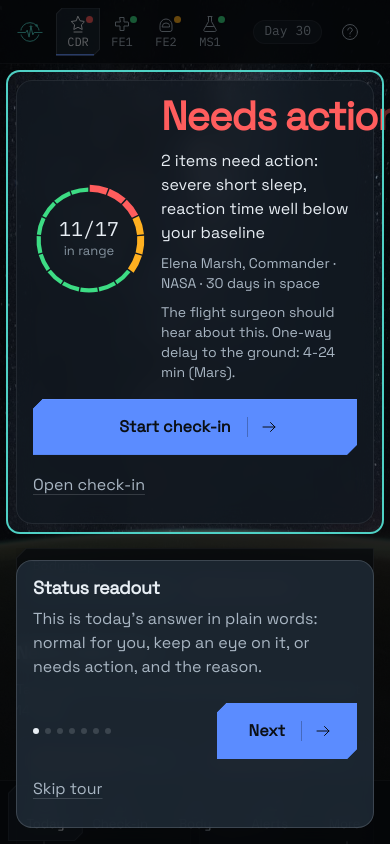
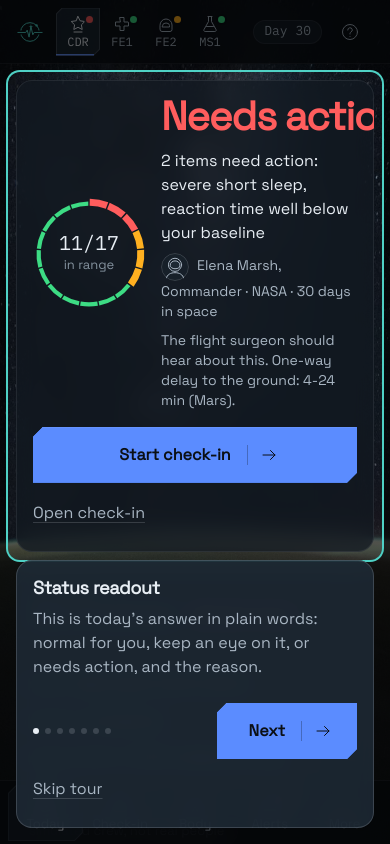
Before and after one commit to victor-andiazabal/victor-andiazabal, a React (Vite) app in the folder vigil/: page / in a window 390 px wide. Shown: the top 844 px of the page. Built offline with nearby package versions, Linux system fonts and the light colour scheme.

Commit message:
Merge the best of both Today screens: baseline sentences, info toggles, legend, mission strip, portrait; fix phone overflow

```diff
--- a/vigil/src/components/IndicatorTile.tsx
+++ b/vigil/src/components/IndicatorTile.tsx
@@ -1,4 +1,4 @@
-import { useId, type CSSProperties } from 'react';
+import { useId, useState, type CSSProperties } from 'react';
 import type { IndicatorDef } from '../data/indicators';
 import { fmt, LEVEL_LABEL } from '../lib/format';
 import type { Evaluation } from '../lib/rules';
@@ -7,6 +7,7 @@ import { AnimateDigits } from './controls/AnimateDigits';
 import { BaselineBand } from './controls/BaselineBand';
 import { StatusStrip } from './controls/StatusStrip';
 import { IconArrowDown, IconArrowRight, IconArrowUp } from './icons';
+import './tile-extras.css';
 import { Pill } from './ui';
 
 type Trend = 'up' | 'down' | 'flat' | null;
@@ -28,6 +29,8 @@ interface IndicatorTileProps {
   attention: boolean;
   /** Track spans on the 12-track grid at <1024, 1024-1279 and >=1280. */
   spans: { sm: number; lg: number; xl: number };
+  /** Plain sentence under the band: where today sits against the person's usual. */
+  note: string;
   onOpen: () => void;
 }
 
@@ -35,8 +38,10 @@ interface IndicatorTileProps {
  * One reading: label, readout, the baseline band, a 14-day strip and the trend. The whole tile opens its trend.
  * In range tiles keep the strip hidden until hover, focus or a tap on it, so only flagged tiles carry colour.
  */
-export function IndicatorTile({ def, status, days, trend, order, refresh, tourAnchor, attention, spans, onOpen }: IndicatorTileProps) {
+export function IndicatorTile({ def, status, days, trend, order, refresh, tourAnchor, attention, spans, note, onOpen }: IndicatorTileProps) {
   const scale = bandScale(status.value, status.baseline, def);
+  const [explain, setExplain] = useState(false);
+  const explainId = useId();
   const TrendIcon = trend ? TREND_ICON[trend] : null;
   const stripId = useId();
   const style = { '--i': order, '--span-sm': spans.sm, '--span-lg': spans.lg, '--span-xl': spans.xl } as CSSProperties;
@@ -52,7 +57,22 @@ export function IndicatorTile({ def, status, days, trend, order, refresh, tourAn
       <div className="ind-head">
         <span className="ind-label">{def.shortLabel ?? def.label}</span>
         <Pill level={status.level} />
+        <button
+          type="button"
+          className="ind-info"
+          aria-label={`What is ${def.label}?`}
+          aria-expanded={explain}
+          aria-controls={explainId}
+          onClick={(e) => { e.stopPropagation(); setExplain((v) => !v); }}
+        >
+          i
+        </button>
       </div>
+      {explain && (
+        <div id={explainId} className="ind-explain">
+          <b>{def.label}.</b> {def.what} <span className="ind-explain-ref">{def.reference}</span>
+        </div>
+      )}
       <div className="ind-readout">
         <AnimateDigits value={fmt(def.id, status.value)} className="ind-value" />
         <span className="ind-unit mono">{def.unit}</span>
@@ -65,6 +85,7 @@ export function IndicatorTile({ def, status, days, trend, order, refresh, tourAn
       <div className="ind-band" data-tour={tourAnchor ? 'baseline' : undefined}>
         <BaselineBand value={status.value} baseline={status.baseline} min={scale.min} max={scale.max} />
       </div>
+      <p className="ind-note">{note}</p>
       <div className="ind-strip">
         <StatusStrip days={days} summaryId={stripId} />
       </div>
--- a/vigil/src/components/StatusPanel.tsx
+++ b/vigil/src/components/StatusPanel.tsx
@@ -70,10 +70,12 @@ interface StatusPanelProps {
   sweep: number;
   meta: string;
   surgeonNote: string | null;
+  /** Portrait shown beside the name line. */
+  portrait?: React.ReactNode;
   go: (v: View, indicator?: IndicatorId) => void;
 }
 
-export function StatusPanel({ ev, action, sweep, meta, surgeonNote, go }: StatusPanelProps) {
+export function StatusPanel({ ev, action, sweep, meta, surgeonNote, portrait, go }: StatusPanelProps) {
   const src = sourceById(REMEASURE_SOURCE);
   return (
     <section className="panel status-panel" data-tour="status" aria-labelledby="status-word">
@@ -84,7 +86,7 @@ export function StatusPanel({ ev, action, sweep, meta, surgeonNote, go }: Status
           {LEVEL_LABEL[ev.overall]}
         </h1>
         <p className="status-reason">{reasonLine(ev.findings)}</p>
-        <p className="status-meta">{meta}</p>
+        <p className="status-meta">{portrait && <span className="status-portrait">{portrait}</span>}{meta}</p>
         {surgeonNote && <p className="status-surgeon">{surgeonNote}</p>}
       </div>
       <div className="status-actions">
--- a/vigil/src/components/Today.tsx
+++ b/vigil/src/components/Today.tsx
@@ -9,6 +9,8 @@ import { useStore } from '../state/store';
 import { Avatar } from './Avatar';
 import { IconChevronRight } from './icons';
 import { IndicatorTile } from './IndicatorTile';
+import { tileNote } from '../lib/words';
+import { scenarioById } from '../lib/simulate';
 import { StatusPanel } from './StatusPanel';
 import { Disclaimer, Pill } from './ui';
 import './today.css';
@@ -103,13 +105,21 @@ export function Today({ go }: { go: Go }) {
   return (
     <>
       <div className="today-top">
-        <StatusPanel ev={ev} action={action} sweep={sweep} meta={meta} surgeonNote={surgeonNote} go={go} />
+        <StatusPanel ev={ev} action={action} sweep={sweep} meta={meta} surgeonNote={surgeonNote} portrait={<Avatar crew={selected} size={28} />} go={go} />
         <section className="panel today-body" data-tour="bodymap" aria-labelledby="today-body-title">
           <h2 id="today-body-title">Body map</h2>
           <Suspense fallback={<p className="muted bm-fallback">Loading body map…</p>}>
             <BodyMap go={go} compact />
           </Suspense>
         </section>
+      </div>
+
+      <div className="mission-strip" aria-label="Mission context">
+        <span className="pill neutral"><span className="k">where</span>{env.label}</span>
+        <span className="pill neutral"><span className="k">gravity</span>{env.gravity}</span>
+        <span className="pill neutral"><span className="k">signal to Earth</span>{env.commDelay} one way</span>
+        <span className="pill neutral"><span className="k">scenario</span>{scenarioById(settings.scenario).label}</span>
+        <span className="pill neutral sim">simulated crew, not real people</span>
       </div>
 
       <section className="today-section" aria-label="Indicators">
@@ -119,7 +129,12 @@ export function Today({ go }: { go: Go }) {
               <h2 id={`today-${g.id}-title`}>
                 {g.title} <span className="ind-count mono">{g.defs.length}</span>
               </h2>
-              {gi === 0 && <span className="section-hint">Tap a tile for its trend; tap the day bars for the last 14 days</span>}
+              {gi === 0 && (
+                <span className="section-hint">
+                  <span className="legend-line"><span className="dot green" aria-hidden="true" /> normal for you <span className="dot amber" aria-hidden="true" /> keep an eye on it <span className="dot red" aria-hidden="true" /> do something now</span>
+                  Tap a tile for its trend, the day bars for the last 14 days, or <b>i</b> for what it measures.
+                </span>
+              )}
             </div>
             <div className="ind-grid">
               {g.defs.map((def, i) => {
@@ -133,6 +148,7 @@ export function Today({ go }: { go: Go }) {
                     trend={trends[def.id]}
                     order={order}
                     refresh={sweep > 0 && refreshed[def.id] === g.id}
+                    note={tileNote(def, ev.byIndicator[def.id], settings.environment)}
                     tourAnchor={order === 0}
                     attention={g.id === 'attention'}
                     spans={{ sm: g.spans.sm[i], lg: g.spans.lg[i], xl: g.spans.xl[i] }}
--- /dev/null
+++ b/vigil/src/components/tile-extras.css
@@ -0,0 +1,36 @@
+/* Clarity extras on the indicator tiles: a plain sentence about the baseline, and an "i" that explains the measure. */
+.ind-note { position: relative; z-index: 2; pointer-events: none; margin: 0; font-size: 12.5px; line-height: 1.35; color: var(--text-2); }
+.ind-tile.range .ind-note { color: var(--text-muted); }
+.ind-info {
+  position: relative; z-index: 2; flex: 0 0 auto;
+  width: 22px; height: 22px; border-radius: 50%; padding: 0;
+  border: 1px solid var(--line-strong); background: var(--surface-2); color: var(--text-muted);
+  font-size: 12px; font-weight: 600; font-style: italic; font-family: Georgia, 'Times New Roman', serif; line-height: 1;
+}
+.ind-info:hover, .ind-info[aria-expanded='true'] { color: var(--text); border-color: var(--text-muted); }
+.ind-info:focus-visible { outline: 2px solid var(--action); outline-offset: 2px; }
+.ind-explain { position: relative; z-index: 2; font-size: 13px; line-height: 1.45; color: var(--text-2); padding: 6px 8px; border-radius: 8px; background: var(--surface-3); }
+.ind-explain b { color: var(--text); font-weight: 500; }
+.ind-explain-ref { display: block; margin-top: 4px; color: var(--text-muted); }
+.legend-line { display: inline-flex; align-items: center; gap: 6px; margin-right: 10px; }
+.legend-line .dot { margin-left: 6px; }
+.legend-line .dot:first-child { margin-left: 0; }
+.mission-strip { display: flex; flex-wrap: wrap; gap: 8px; margin: 0 0 var(--s-5); }
+.mission-strip .pill { gap: 8px; padding: 5px 12px; font-size: 13px; }
+.mission-strip .pill .k { color: var(--text-muted); font-weight: 400; }
+.mission-strip .pill.sim { border-style: dashed; }
+.status-portrait { display: inline-flex; vertical-align: middle; margin-right: 8px; }
+.status-portrait .avatar { border-radius: 50%; }
+/* Crew row: let chips shrink and stack on narrow screens instead of pushing the page wider. */
+.crew-strip { flex-wrap: wrap; }
+.crew-chip { min-width: 0; max-width: 100%; }
+.crew-chip-who { min-width: 0; }
+.crew-chip-name, .crew-chip-role { overflow: hidden; text-overflow: ellipsis; white-space: nowrap; }
+@media (max-width: 700px) {
+  .crew-strip { display: flex; flex-direction: column; }
+  .crew-chip { width: 100%; }
+}
+.mission-strip { margin-top: var(--s-2); }
+
+/* Ten invisible pixels of overflow come from a pseudo-element in the top panels at phone width; clip them so the page never scrolls sideways. */
+@media (max-width: 639px) { .today-top { overflow-x: clip; } }
--- /dev/null
+++ b/vigil/src/lib/words.ts
@@ -0,0 +1,27 @@
+import type { IndicatorDef } from '../data/indicators';
+import { ENVIRONMENTS } from '../data/indicators';
+import { fmt } from './format';
+import type { Evaluation } from './rules';
+import type { Environment } from './types';
+
+type Status = Evaluation['byIndicator'][keyof Evaluation['byIndicator']];
+
+/** One plain sentence on where today's value sits against the person's own history (or, for dose, the place). */
+export function tileNote(def: IndicatorDef, status: Status, environment: Environment): string {
+  if (status.value === null) return 'No reading today';
+  if (def.id === 'radDose') {
+    const env = ENVIRONMENTS[environment];
+    const r = status.value / env.dailyDoseMsv;
+    return r < 1.5 ? `A normal day here (about ${env.dailyDoseMsv} mSv is typical)` : `${r.toFixed(1)} times a normal day here (${env.dailyDoseMsv} mSv is typical)`;
+  }
+  const b = status.baseline;
+  if (!b) return 'No baseline yet';
+  const usual = `${fmt(def.id, b.median)}`;
+  if (status.z === null) return `You usually sit around ${usual} ${def.unit}`;
+  const abs = Math.abs(status.z);
+  const dir = status.z > 0 ? 'above' : 'below';
+  if (abs < 1) return `About where you usually are (${usual})`;
+  if (abs < 2) return `A bit ${dir} your usual ${usual}`;
+  if (abs < 3) return `Clearly ${dir} your usual ${usual}`;
+  return `Well ${dir} your usual ${usual}`;
+}
```
